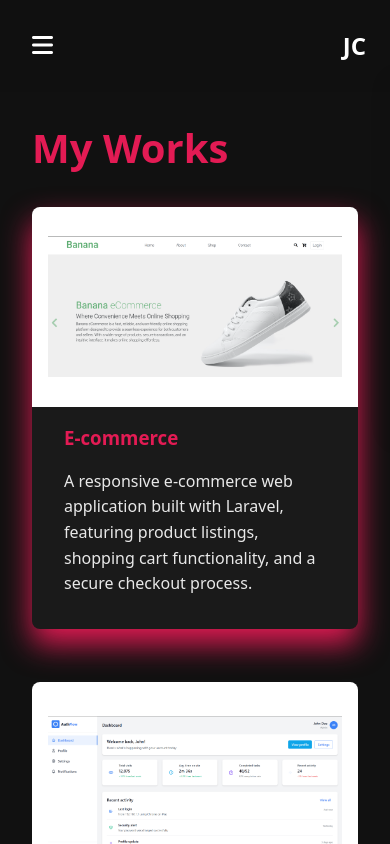
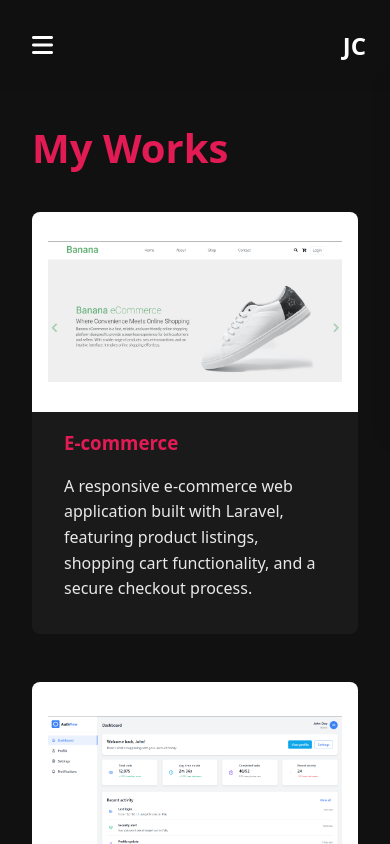
Before and after one commit to Conanan-Projects/Eportfolio, a website: page index.html in a window 390 px wide. In both pictures the pointer is over the element 195 px from the left and 2207 px from the top of the page. Shown: the part 1785-2629 px from the top of the page. Drawn offline with Linux system fonts and the light colour scheme.

Commit message:
minor change-disable effects on mobile

```diff
--- a/styles.css
+++ b/styles.css
@@ -411,4 +411,9 @@ section.in-view {
     animation: none !important;
     transition: none !important;
   }
+
+  .project-card:hover {
+    transform: none !important;
+    box-shadow: none !important;
+  }
 }
```
